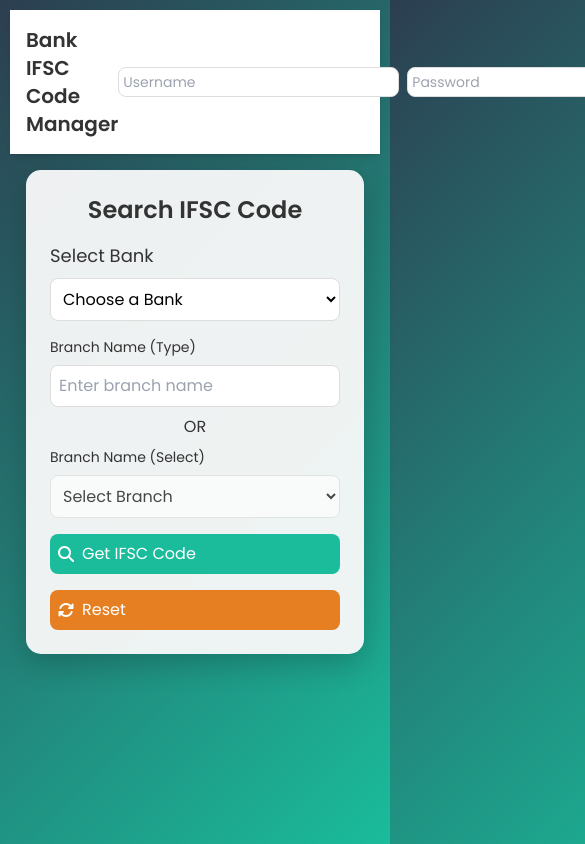
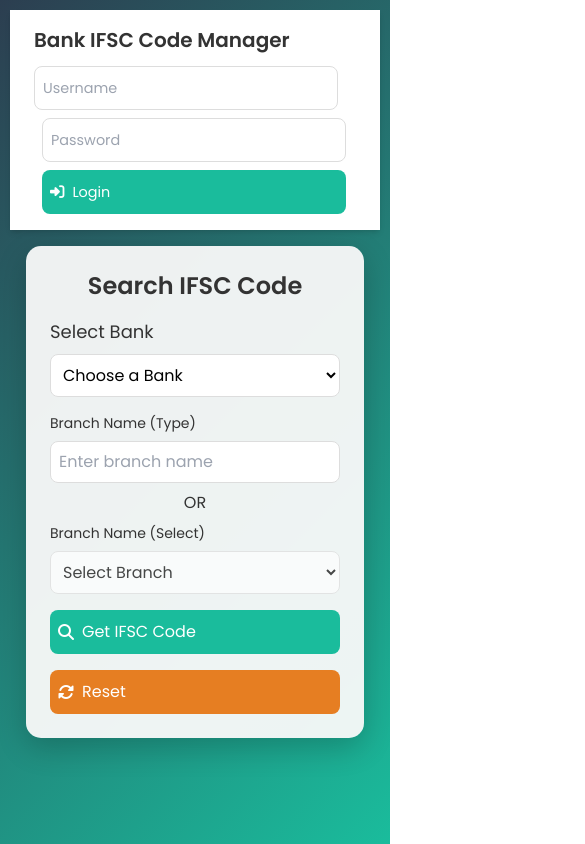
Before and after one commit to Adilmajeed58/Search_IFSC, a plain HTML site: page index.html in a window 390 px wide. Shown: the top 844 px of the page, 585 px wide, since content can reach past the window. Drawn offline with nearby package versions, Linux system fonts and the light colour scheme.

Commit message:
Update styles.css

```diff
--- a/styles.css
+++ b/styles.css
@@ -9,6 +9,12 @@ body {
   background: linear-gradient(135deg, #2C3E50, #1ABC9C);
   min-height: 100vh;
   padding: 20px;
+  overflow-x: hidden;
+}
+
+nav {
+  overflow-x: hidden;
+  max-width: 100%;
 }
 
 .card {
@@ -155,10 +161,37 @@ td .flex.space-x-2 button {
   min-width: 60px;
 }
 
-/* Mobile Responsive Table (480px and below) */
+/* Navbar Login Form (Desktop) */
+#loginForm {
+  display: flex;
+  align-items: center;
+  gap: 8px;
+}
+
+#loginForm input {
+  padding: 4px 8px;
+  font-size: 0.85rem;
+  width: 120px;
+}
+
+#loginForm button {
+  padding: 4px 12px;
+  font-size: 0.85rem;
+  min-height: 32px;
+}
+
+/* Mobile Responsive (480px and below) */
 @media (max-width: 480px) {
   body {
     padding: 10px;
+    overflow-x: hidden;
+  }
+  nav {
+    padding: 12px;
+  }
+  .container {
+    padding-left: 8px;
+    padding-right: 8px;
   }
   .card {
     padding: 15px;
@@ -167,17 +200,61 @@ td .flex.space-x-2 button {
   input, select {
     padding: 8px;
     font-size: 0.85rem;
+    width: 100%;
+    max-width: 100%;
   }
   button {
     padding: 12px;
     font-size: 0.85rem;
     width: 100%;
+    max-width: 100%;
+    min-height: 44px;
   }
   .flex.gap-4 {
     flex-direction: column;
   }
 
-  /* Hide table headers and use card-like layout */
+  /* Navbar Login Form (Mobile) */
+  nav .flex.justify-between {
+    flex-direction: column;
+    align-items: flex-start;
+    gap: 12px;
+  }
+  #loginForm {
+    flex-direction: column;
+    align-items: stretch;
+    gap: 8px;
+    width: 100%;
+    max-width: 100%;
+  }
+  #loginForm input {
+    width: 100%;
+    max-width: 100%;
+    padding: 8px;
+    font-size: 0.9rem;
+    min-height: 44px;
+  }
+  #loginForm button {
+    width: 100%;
+    max-width: 100%;
+    padding: 8px;
+    font-size: 0.9rem;
+    min-height: 44px;
+  }
+  #logoutBtn {
+    width: 100%;
+    max-width: 100%;
+    padding: 8px;
+    font-size: 0.9rem;
+    min-height: 44px;
+  }
+
+  /* Hide logout button when login form is visible */
+  #loginForm:not(.hidden) + #logoutBtn {
+    display: none;
+  }
+
+  /* Table Card Layout */
   table.hdfc-table, table.jk-table {
     display: block;
     border: none;
@@ -206,7 +283,6 @@ td .flex.space-x-2 button {
     overflow: visible;
     text-overflow: clip;
   }
-  /* Add labels for each field */
   table.hdfc-table td:before, table.jk-table td:before {
     content: attr(data-label);
     font-weight: 600;
@@ -215,7 +291,6 @@ td .flex.space-x-2 button {
     width: 40%;
     padding-right: 8px;
   }
-  /* Specific labels for HDFC */
   table.hdfc-table td:nth-child(1):before { content: "IFSC"; }
   table.hdfc-table td:nth-child(2):before { content: "Branch"; }
   table.hdfc-table td:nth-child(3):before { content: "MICR"; }
@@ -223,14 +298,12 @@ td .flex.space-x-2 button {
   table.hdfc-table td:nth-child(5):before { content: "State"; }
   table.hdfc-table td:nth-child(6):before { content: "Contact"; }
   table.hdfc-table td:nth-child(7):before { content: "Actions"; }
-  /* Specific labels for J&K */
   table.jk-table td:nth-child(1):before { content: "S.No."; }
   table.jk-table td:nth-child(2):before { content: "Sol Id"; }
   table.jk-table td:nth-child(3):before { content: "Branch Name"; }
   table.jk-table td:nth-child(4):before { content: "Alpha Code"; }
   table.jk-table td:nth-child(5):before { content: "IFSC Code"; }
   table.jk-table td:nth-child(6):before { content: "Actions"; }
-  /* Actions buttons */
   td .flex.space-x-2 {
     display: flex;
     flex-direction: column;
@@ -263,7 +336,6 @@ td .flex.space-x-2 button {
     padding: 10px 25px;
     font-size: 0.9rem;
   }
-  /* Adjust column widths */
   table.hdfc-table th:nth-child(4), table.hdfc-table td:nth-child(4) { /* ADDRESS */
     width: 20%;
   }
```
